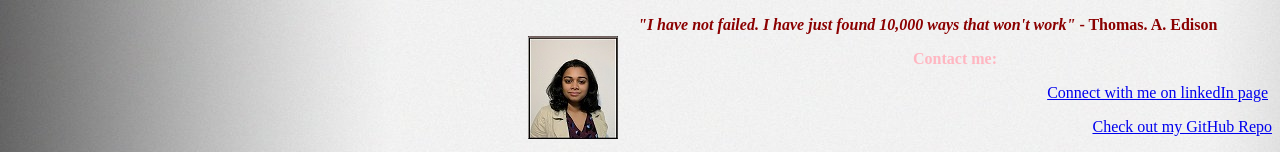
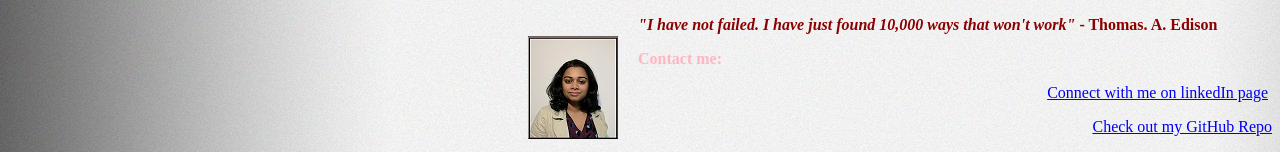
Before and after one commit to Ashley-Mo/AshleyMo.github.io, a plain HTML site: page index.html in a window 1280 px wide. Shown: the top 152 px of the page. Drawn offline with Linux system fonts and the light colour scheme.

Commit message:
Update index.html

```diff
--- a/index.html
+++ b/index.html
@@ -20,7 +20,7 @@
 
 
 
-                <p align="center">
+                <p align="left">
                    <Strong>
                         Contact me:
                                            </Strong>
```
